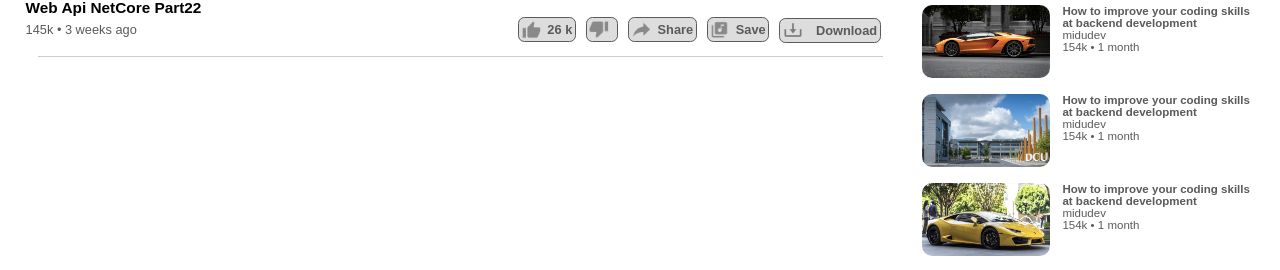
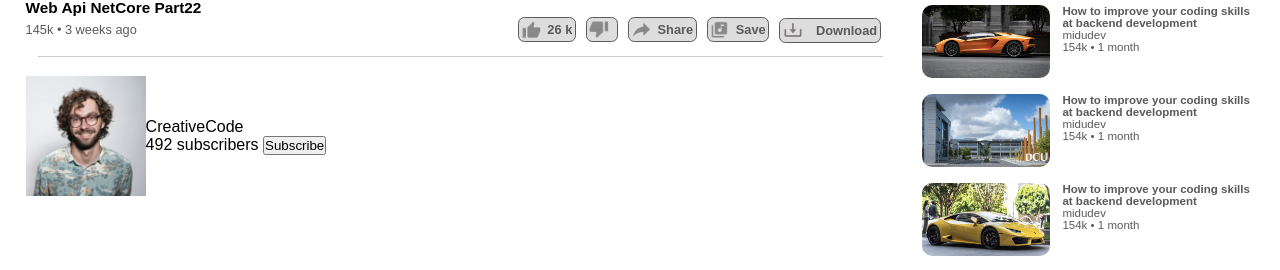
Before and after one commit to jujo2594/youtubeProject, a plain HTML site: page index2.html in a window 1280 px wide. Shown: the part 530-800 px from the top of the page. Drawn offline with nearby package versions, Linux system fonts and the light colour scheme.

Commit message:
Continue video info

```diff
--- a/index2.html
+++ b/index2.html
@@ -45,6 +45,14 @@
                     </div>
                 </div>
                 <hr>
+                <div class="channelInfo">
+                    <img src="./images/Jack.png" alt="channelImage">
+                    <div>
+                        <p>CreativeCode</p>
+                        <span>492 subscribers</span>
+                        <button type="button">Subscribe</button>
+                    </div>
+                </div>
             </div>
             <div class="rigth-sidebar">
 
--- a/style.css
+++ b/style.css
@@ -341,6 +341,16 @@ nav{
     margin: 1vw 1vw;
 }
 
+.channelInfo{
+    display: flex;
+    align-items: center;
+    margin-top: 1.5vw;
+}
+
+.channelInfo div{
+    flex: 1;
+}
+
 /** MediaQuerys for tablets (800px - 1280px)*/
 
 @media (min-width:800px) and (max-width:1280px){
```
